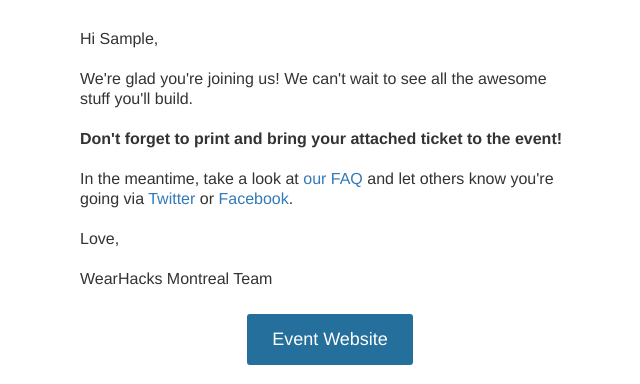
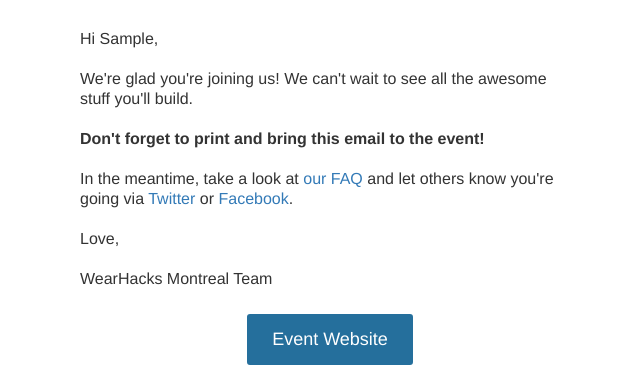
Before and after one commit to eleyine/WearHacks-Website, a Django app: template templates/registration/confirmation_email.html in a window 1280 px wide. Shown: the part 263-647 px from the top of the page, without its empty margins (310-950 px from the left). Run offline with Django 3.2, Linux system fonts and the light colour scheme; the template is opened without the code that fills it: most values are stand-ins (such as "Sample title", 1, 10 or a date in 2020); parts of the project's set-up code (start-up, migrations or seed data) failed here and were passed over.

Commit message:
small fixes

```diff
--- a/server_files/fabfile.py
+++ b/server_files/fabfile.py
@@ -218,6 +218,7 @@
                 sudo('adduser django staticusers')
 
         # change permissions to static files
+        sudo('chown -R django %s' % (DJANGO_PROJECT_PATH))
         sudo('chgrp -R staticusers %s' % (os.path.join(DJANGO_PROJECT_PATH, 'assets')))
         sudo('chgrp -R staticusers %s' % (os.path.join(DJANGO_PROJECT_PATH, 'media')))
 
--- a/templates/registration/confirmation_email.html
+++ b/templates/registration/confirmation_email.html
@@ -137,7 +137,7 @@
                         <td style="padding: 20px 0px 30px 0px;" class="logo">
                             <table border="0" cellpadding="0" cellspacing="0" width="100%">
                                 <tr>
-                                    <td bgcolor="#333333" width="200" align="left"><a href="#" target="_blank"><img alt="Logo" src="{{http}}{{site_root}}/{{r.preferred_language}}{% static 'images/logo-text-white.png' %}" width="200" style="display: block; font-family: Helvetica, Arial, sans-serif; color: #666666; font-size: 16px;" border="0"></a></td>
+                                    <td bgcolor="#333333" width="200" align="left"><a href="#" target="_blank"><img alt="Logo" src="{{http}}{{site_root}}/{% static 'images/logo-text-white.png' %}" width="200" style="display: block; font-family: Helvetica, Arial, sans-serif; color: #666666; font-size: 16px;" border="0"></a></td>
                                     <td bgcolor="#333333" width="200" align="right" class="mobile-hide">
                                         <table border="0" cellpadding="0" cellspacing="0">
                                             <tr>
@@ -194,7 +194,7 @@
                                 <span style="display:inline-block; padding: 0; margin: 0; height: 0px; width: 100%;"></span>
                                 We're glad you're joining us! We can't wait to see all the awesome stuff you'll build.</br>
                                 <span style="display:inline-block; padding: 0; margin: 0; height: 0px; width: 100%;"></span>
-                                <strong>Don't forget to print and bring your attached ticket to the event!</strong> </br>
+                                <strong>Don't forget to print and bring this email to the event!</strong> </br>
                                 <span style="display:inline-block; padding: 0; margin: 0; height: 0px; width: 100%;"></span>
                                 In the meantime, take a look at <a style="color:#337ab7; text-decoration: none;" href="{{http}}wearhacks.eleyine.com/#faq">our FAQ</a> and let others know you're going via <a style="color:#337ab7; text-decoration: none;" href="#">Twitter</a> or <a style="color:#337ab7; text-decoration: none;" href="#">Facebook</a>.</br>
                                 <span style="display:inline-block; padding: 0; margin: 0; height: 0px; width: 100%;"></span>
```
